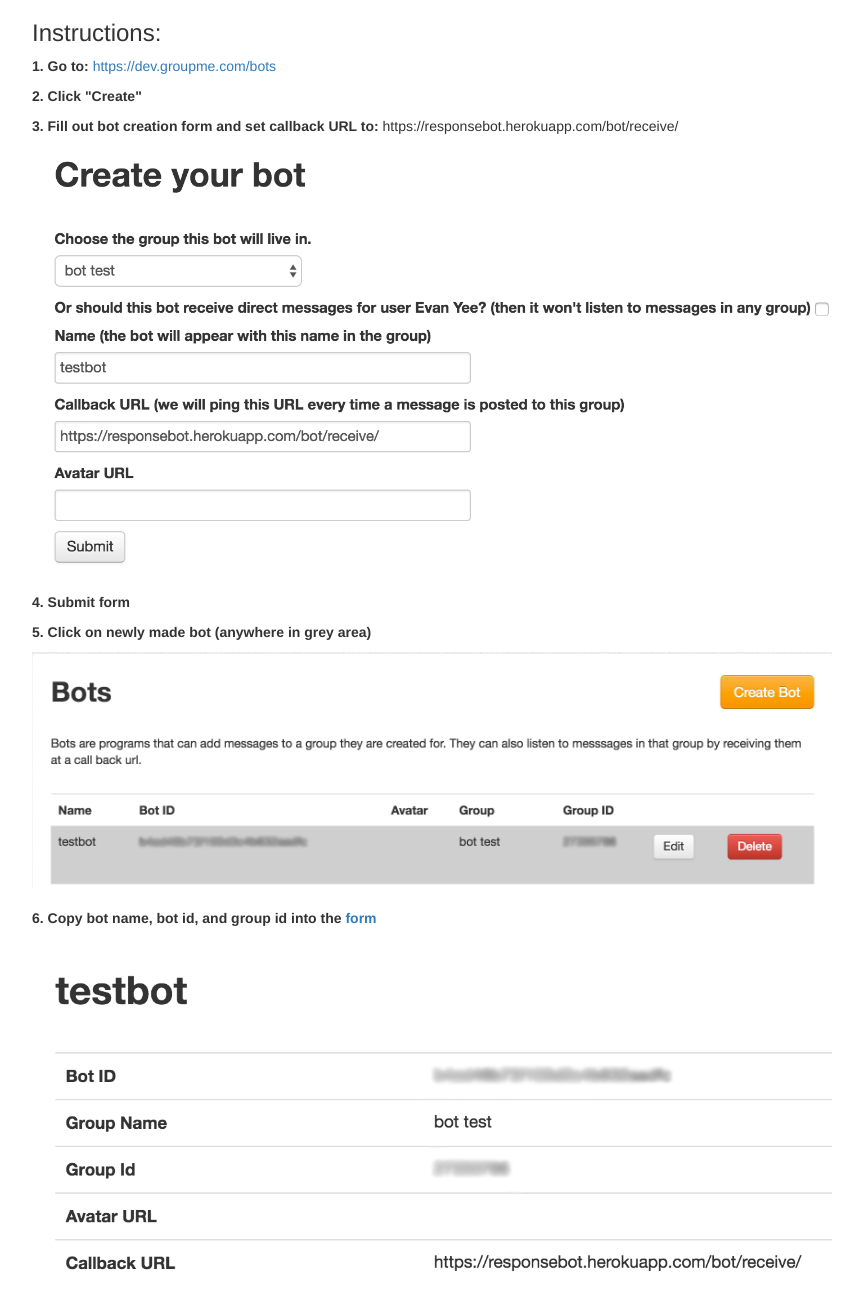
After one commit to eyoung8/groupmebot, a Django app: page /create_bot_instructions/ in a window 1280 px wide. The commit adds this page. Shown: the whole page, without its empty margins (208-1071 px from the left). Run offline with Django 3.2, Linux system fonts and the light colour scheme; some libraries are stand-ins or nearby versions.

Commit message:
Added home with submit form for bot. Added instructions page on creating bot on groupme. Added styling.

```diff
--- a/bot/templates/base.html
+++ b/bot/templates/base.html
@@ -1,3 +1,4 @@
+
 <!DOCTYPE HTML>
 <html>
 
--- /dev/null
+++ b/bot/templates/bot_create_instructions.html
@@ -0,0 +1,26 @@
+{% extends "base.html" %}
+{% load static %}
+
+{% block title %}
+Create Bot Instructions
+{% endblock title %}
+
+{% block content %}
+<div class="page-wrap">
+    <div class="row" align="left">
+        <div class="col-sm-12">
+            <h3>Instructions:</h3>
+            <p><b>1. Go to: </b><a href="https://dev.groupme.com/bots">https://dev.groupme.com/bots</a></p>
+            <p><b>2. Click "Create"</b></p>
+            <p><b>3. Fill out bot creation form and set callback URL to: </b>https://responsebot.herokuapp.com/bot/receive/</p>
+            <img src="{% static "signup_instructions/fill.png" %}" class='img-responsive' />
+            <p><b>4. Submit form</b></p>
+            <p><b>5. Click on newly made bot (anywhere in grey area)</b></p>
+            <img src="{% static "signup_instructions/click_bot.png" %}" class='img-responsive' />
+            </br>
+            <p><b>6. Copy bot name, bot id, and group id into the <a href="{% url 'sign_up' %}">form</a></b></p>
+            <img src="{% static "signup_instructions/get_info.png" %}" class='img-responsive' />
+        </div>
+    </div>
+</div>
+{% endblock content %}
--- a/bot/views.py
+++ b/bot/views.py
@@ -87,6 +87,7 @@
     try:
         bot = Bot.objects.get(group_id=group_id)
         responses = BotResponse.objects.filter(bot__group_id__iexact=group_id)
+        random_commands = MultipleResponse.objects.filter(bot__group_id__iexact=group_id)
         built_ins = [("/new" ,   "Create a new command by sending '/new /{new_command} {new command response}'"),
                      ("/help",   "Gives a url to the bot's help page"),
                      ("/edit",   "Edits an existing command in the format '/edit /{existing_command} {new command response}'"),
@@ -97,6 +98,7 @@
         context = {"bot_name"  : bot.name,
                    "responses" : responses,
                    "built_ins" : built_ins,
+                   "random_commands": random_commands,
                     }
         return render(request, "bot_detail.html", context)
     except:
@@ -117,3 +119,6 @@
             return HttpResponse("Bot created!")
         else:
             return HttpResponse("Bot not created!")
+
+def create_bot_instructions(request):
+    return render(request, "bot_create_instructions.html", {})
--- a/groupmebot/urls.py
+++ b/groupmebot/urls.py
@@ -1,10 +1,11 @@
 
 from django.conf.urls import include, url
 from django.contrib import admin
-from bot.views import SignUpView
+from bot.views import SignUpView, create_bot_instructions
 
 urlpatterns = [
-    url(r'^$', SignUpView.as_view()),
+    url(r'^$', SignUpView.as_view(), name='sign_up'),
+    url(r'^create_bot_instructions/$', create_bot_instructions, name='create_bot_instructions'),
     url(r'^admin/', admin.site.urls),
     url(r'^bot/', include("bot.urls", namespace='bot')),
 
```
Also changed, not shown: bot/templates/bot_detail.html (+14 -0 lines), bot/templates/bot_home.html (+11 -1 lines), groupmebot/static/signup_instructions/click_bot.png (added), groupmebot/static/signup_instructions/fill.png (added), groupmebot/static/signup_instructions/get_info.png (added), 2 other files.
